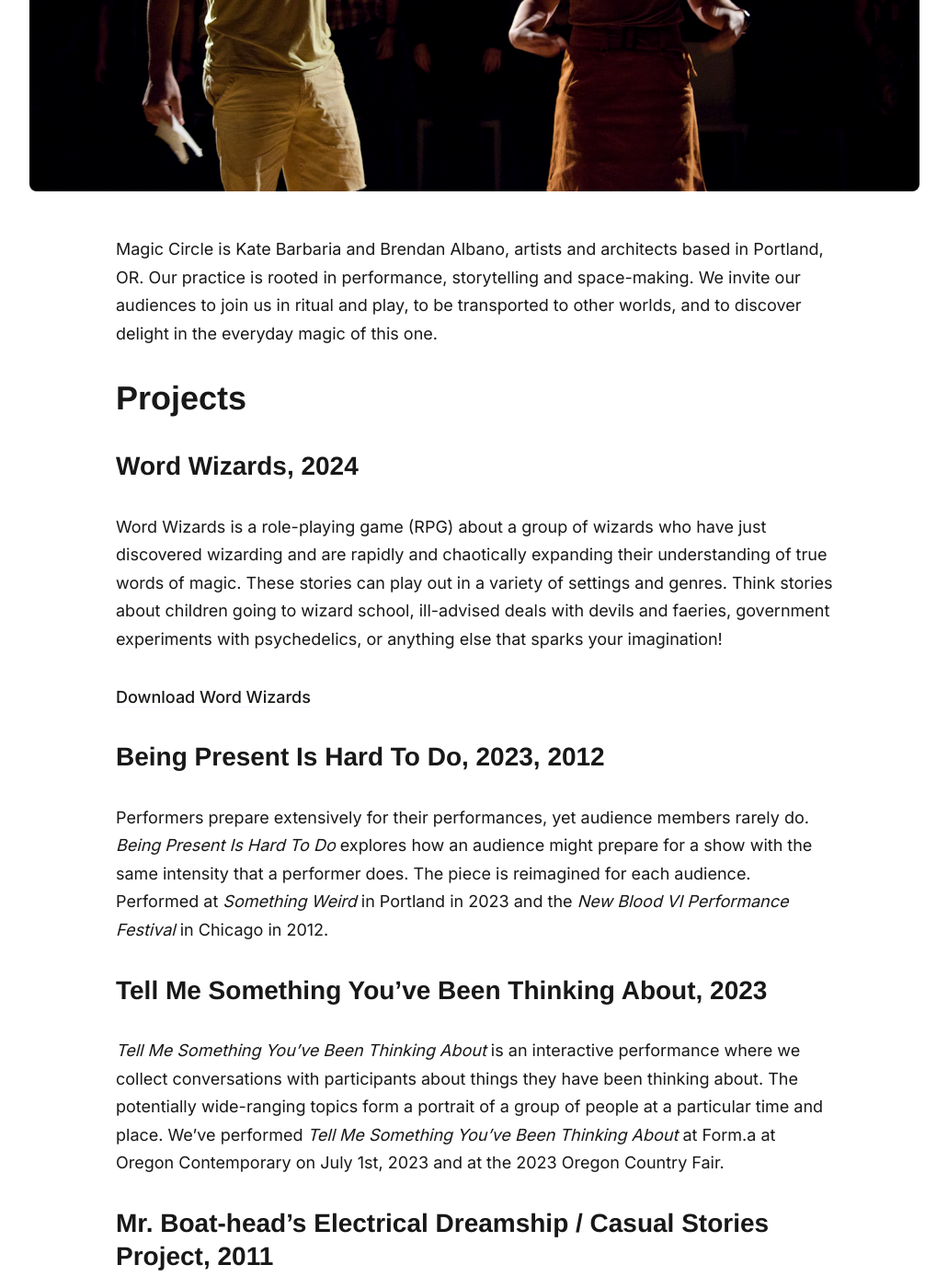
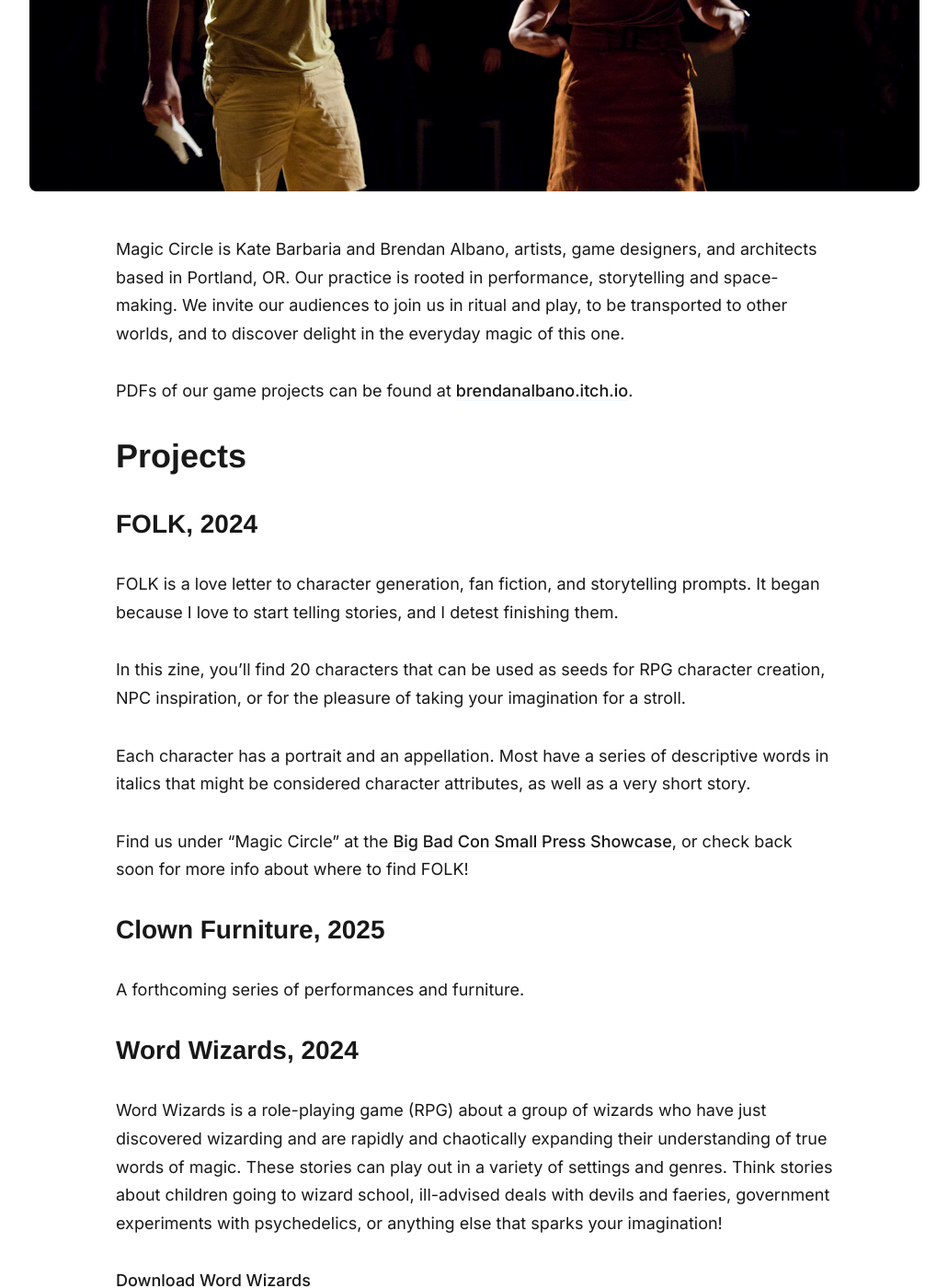
Before and after one commit to balbano/kb-ba.com, a Jekyll site: the page built from _pages/magic-circle.md, in a window 1280 px wide and 1400 px high, scrolled down 652 px. Shown: the whole window at 92% size, without its empty margins (124-1155 px from the left). Built offline with Jekyll 4.4.1, drawn with Linux system fonts in a browser that asks for light colours; nearby versions of some CDN libraries; some web fonts are replaced.

Commit message:
Add FOLK.

```diff
--- a/_pages/magic-circle.md
+++ b/_pages/magic-circle.md
@@ -5,9 +5,26 @@ permalink: /magic-circle/
 image: '/images/being-present-is-hard-to-do.jpg'
 ---
 
-Magic Circle is Kate Barbaria and Brendan Albano, artists and architects based in Portland, OR. Our practice is rooted in performance, storytelling and space-making. We invite our audiences to join us in ritual and play, to be transported to other worlds, and to discover delight in the everyday magic of this one.
+Magic Circle is Kate Barbaria and Brendan Albano, artists, game designers, and architects based in Portland, OR. Our practice is rooted in performance, storytelling and space-making. We invite our audiences to join us in ritual and play, to be transported to other worlds, and to discover delight in the everyday magic of this one.
+
+PDFs of our game projects can be found at
+[brendanalbano.itch.io](https://brendanalbano.itch.io/){:target="_blank"}.
 
 # Projects
+
+## FOLK, 2024
+
+FOLK is a love letter to character generation, fan fiction, and storytelling prompts. It began because I love to start telling stories, and I detest finishing them.
+
+In this zine, you’ll find 20 characters that can be used as seeds for RPG character creation, NPC inspiration, or for the pleasure of taking your imagination for a stroll.
+
+Each character has a portrait and an appellation. Most have a series of descriptive words in italics that might be considered character attributes, as well as a very short story.
+
+Find us under "Magic Circle" at the [Big Bad Con Small Press Showcase](https://www.bigbadcon.com/small-press-showcase/){:target="_blank"}, or check back soon for more info about where to find FOLK!
+
+## Clown Furniture, 2025
+
+A forthcoming series of performances and furniture.
 
 ## Word Wizards, 2024
 
```
